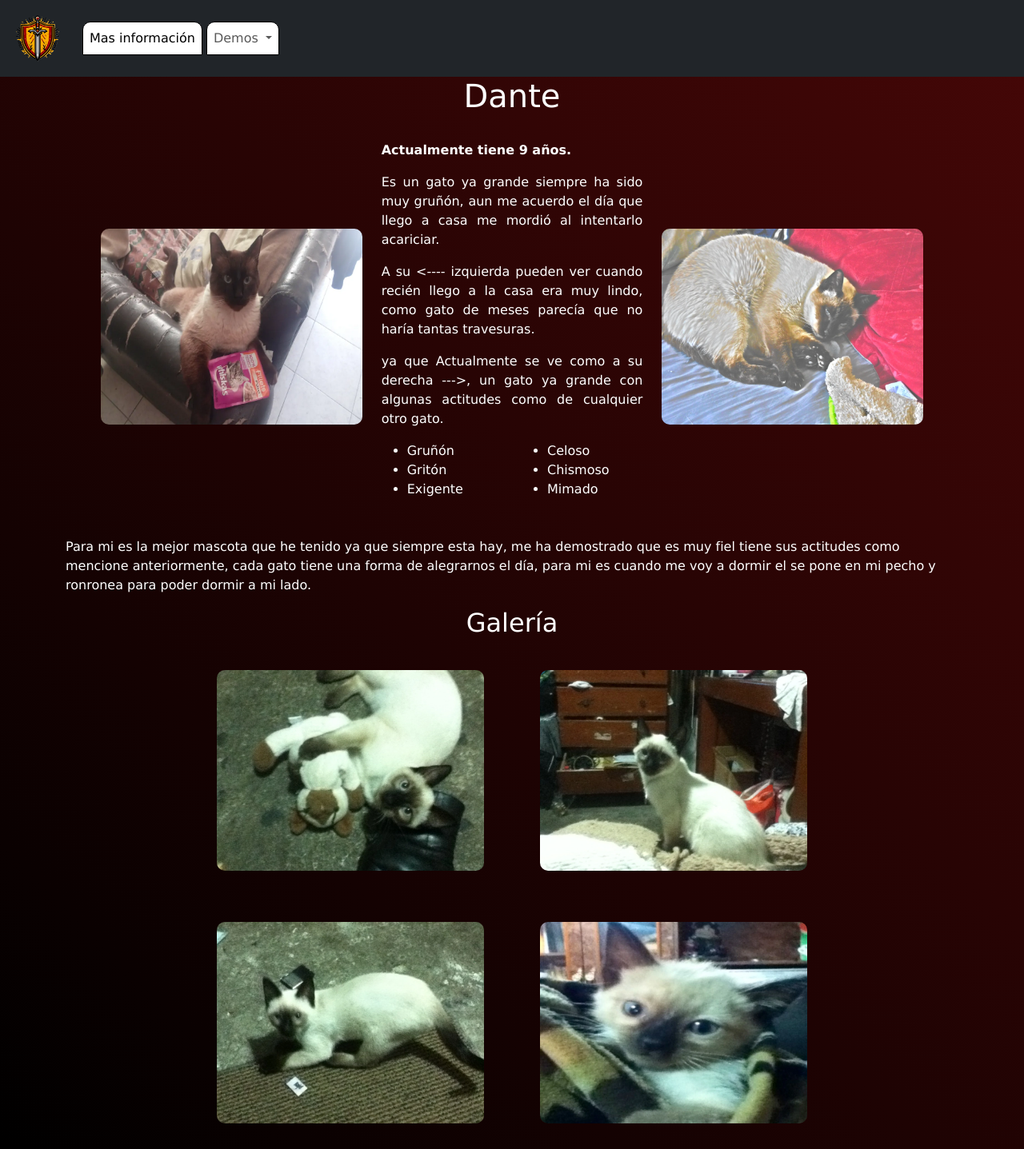
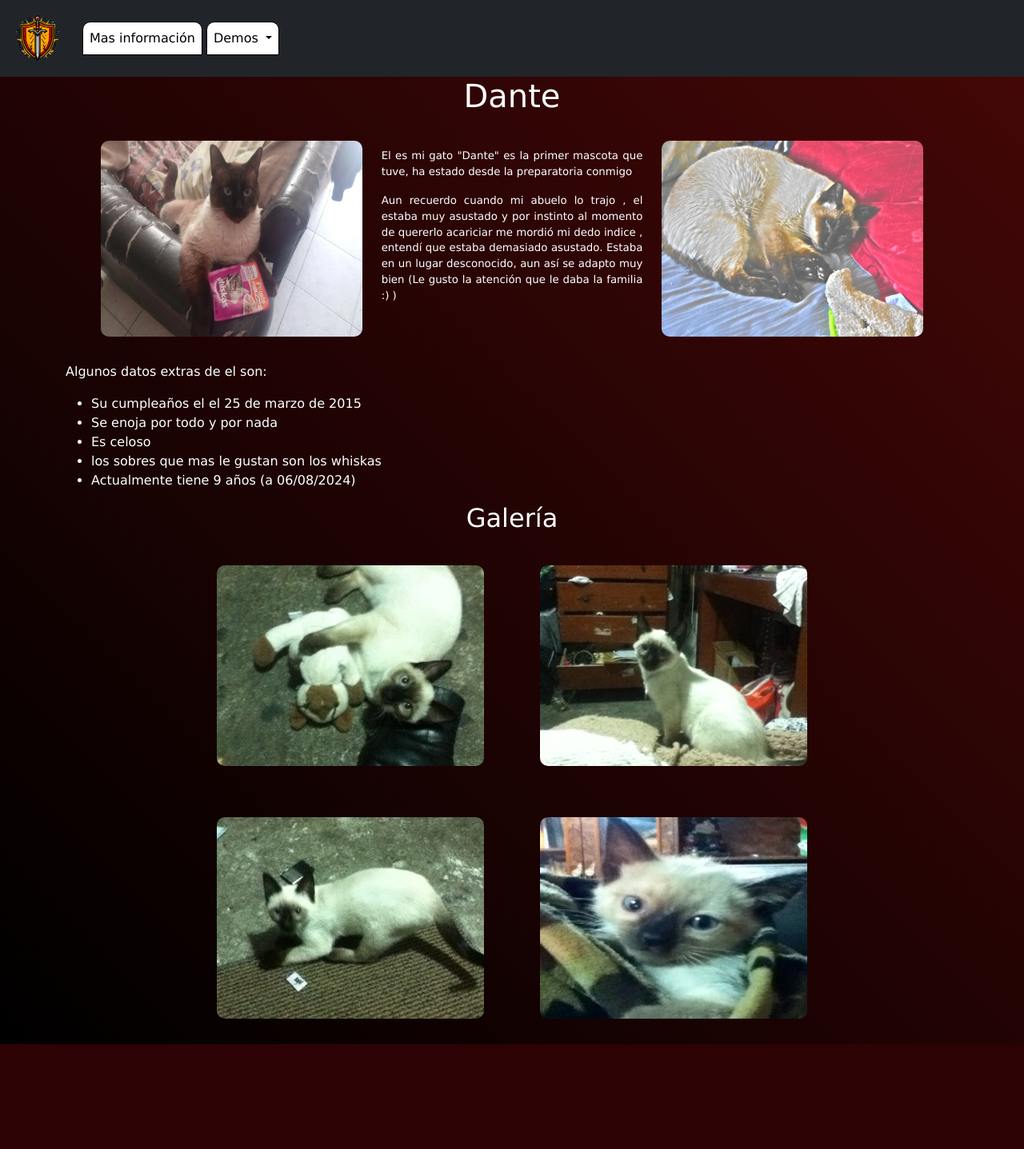
Before and after one commit to Mixcoatl120/CV_en_linea, a Flask app: page /Demo_homenaje in a window 1280 px wide. Shown: the whole page at 80% size. After the commit the page ends 1306 px from the top, so only its background shows below. Run offline with Flask 3, Linux system fonts and the light colour scheme.

Commit message:
re-haciendo cv

```diff
--- a/Demos/templates/Demo_homenaje.html
+++ b/Demos/templates/Demo_homenaje.html
@@ -1,11 +1,9 @@
 {% extends 'Inicio.html' %}
 {% block title %}{{super()}} - Homenaje{% endblock %}
+{%block head%}
+<link rel="stylesheet" href="{{url_for('static',filename='css/Demo_homenaje.css')}}"><!--Estilos de Homenaje-->
+{%endblock%}
 {% block content %}
-<head>
-    <!--Estilos propios-->
-    <link rel="stylesheet" href="{{url_for('static',filename='css/Demo_homenaje.css')}}">
-  </head>
-  <body>
 <main class="main">
     <div class="container">
     <h1 id="title">Dante</h1>
@@ -14,35 +12,19 @@
                 <img id="image" src="{{url_for('static', filename='image/Dante/g1.webp')}}" loading="lazy">
             </div>
             <div class="col">
-                    <p class="info_dante"><strong>Actualmente tiene 9 años.</strong></p>
                 <p class="info_dante">
-                        Es un gato ya grande siempre ha sido muy gruñón, aun me acuerdo
-                        el día que llego a casa me mordió al intentarlo acariciar.
+                    El es mi gato "Dante" es la primer mascota que tuve, ha estado desde la preparatoria conmigo
+
                 </p>
                 <p class="info_dante">
-                        A su <---- izquierda pueden ver cuando recién llego a la casa era muy lindo,
-                        como gato de meses parecía que no haría tantas travesuras.
+                    Aun recuerdo cuando mi abuelo lo trajo , el estaba muy asustado y por instinto al momento de
+                    quererlo acariciar me mordió mi dedo indice , entendí que estaba demasiado asustado.
+                    Estaba en un lugar desconocido, aun así se adapto muy bien
+                    (Le gusto la atención que le daba la familia :) )
                 </p>
                 <p class="info_dante">
-                        ya que Actualmente se ve como a su derecha --->, un gato ya grande con algunas
-                        actitudes como de cualquier otro gato.
+
                 </p>
-                    <div class="row">
-                        <div class="info_dante col">
-                            <ul>
-                                <li>Gruñón</li>
-                                <li>Gritón </li>
-                                <li>Exigente</li>
-                            </ul>
-                        </div>
-                        <div class="info_dante col">
-                            <ul>
-                                <li>Celoso</li>
-                                <li>Chismoso</li>
-                                <li>Mimado</li>
-                            </ul>
-                        </div>
-                    </div>
             </div>
             <div class="img col" >
                 <img id="image" src="{{url_for('static',filename='image/Dante/g2.webp')}}" loading="lazy">
@@ -51,9 +33,15 @@
         <div class="row">
             <div>
                 <p>
-                        Para mi es la mejor mascota que he tenido ya que siempre esta hay, me ha demostrado que es muy fiel tiene sus actitudes como
-                        mencione anteriormente, cada gato tiene una forma de alegrarnos el día, para mi es cuando me voy a dormir el se pone en mi
-                        pecho y ronronea para poder dormir a mi lado.
+                    Algunos datos extras de el son:
+
+                    <ul>
+                        <li>Su cumpleaños el el 25 de marzo de 2015</li>
+                        <li>Se enoja por todo y por nada</li>
+                        <li>Es celoso</li>
+                        <li>los sobres que mas le gustan son los whiskas</li>
+                        <li>Actualmente tiene 9 años (a 06/08/2024)</li>
+                    </ul>
                 </p>
                 <h2>Galería</h2>
                 <section>
@@ -68,5 +56,4 @@
         </div>
     </div>
 </main>
-  <body>
 {% endblock%}
--- a/app.py
+++ b/app.py
@@ -3,14 +3,10 @@ from CV.cv_routes import *
 from info.info_routes import *
 from Demos.projectos_routes import *
 from dbmodel import *
-from dotenv import load_dotenv
-import os
-
-load_dotenv()
 
 app = Flask(__name__)
-app.config['SECRET_KEY'] = os.getenv('SECRET_KEY')
-app.config['SQLALCHEMY_DATABASE_URI'] = os.getenv('SQLALCHEMY_DATABASE_URI')
+app.config['SECRET_KEY'] = "Mixcoatl120"
+app.config['SQLALCHEMY_DATABASE_URI'] = "postgresql://postgres.bfmehanvxfbspoksbbai:Mixcoatl120.@aws-0-us-west-1.pooler.supabase.com/postgres"
 app.config['SQLALCHEMY_TRACK_MODIFICATIONS'] = False
 
 db.init_app(app)
--- a/requirements.txt
+++ b/requirements.txt
@@ -8,7 +8,6 @@ itsdangerous==2.1.2
 Jinja2==3.1.3
 MarkupSafe==2.1.5
 psycopg2-binary==2.9.9
-python-dotenv==1.0.1
 SQLAlchemy==2.0.32
 typing_extensions==4.12.2
 Werkzeug==3.0.1
--- a/static/css/Demo_homenaje.css
+++ b/static/css/Demo_homenaje.css
@@ -31,7 +31,7 @@ body{
 .info_dante{
     text-align: justify;
     display: flex;
-    font-size: medium;
+    font-size: smaller;
 }
 h2{
     text-align: center;
--- a/static/css/style.css
+++ b/static/css/style.css
@@ -12,22 +12,31 @@ nav {
 .nav-item .nav-link {
     left: 2rem;
     margin-left: 5px;
+    background-color: #fff;
 }
 .nav-link {
     border: 1px solid black;
     border-radius: 10px 10px 0px 0px;
     margin-left: 5px;
-    background-color:#fff;
+    color: #000;
 }
 .nav-link:hover {
     color:white;
     background-color:gray;
     border-color:black;
 }
+.nav-item .nav-link.active{
+    color: #000;
+}
+
 .image{
     width:70px;
     height:70px;
 }
+.image:active{
+    background-color: gray;
+}
 .image:hover{
     border: 5px solid #fff;
+    border-radius: 50%;
 }
--- a/templates/Inicio.html
+++ b/templates/Inicio.html
@@ -1,19 +1,23 @@
 <!DOCTYPE html>
 <html lang="es">
 <head>
-    <title>{%block title%}CV{% endblock %}</title>
     <meta charset="utf-8" />
     <meta name="viewport" content="width=device-width, initial-scale=1.0">
+    <!--Icono-->
+    <link rel="shortcut icon" href="{{url_for('static',filename='image/icon.ico')}}" />
+    <!--Titulo-->
+    <title>{%block title%}CV{% endblock %}</title>
     <!--Bootstrap-->
     <link href="https://cdn.jsdelivr.net/npm/bootstrap@5.3.3/dist/css/bootstrap.min.css" rel="stylesheet" integrity="sha384-QWTKZyjpPEjISv5WaRU9OFeRpok6YctnYmDr5pNlyT2bRjXh0JMhjY6hW+ALEwIH" crossorigin="anonymous">
     <script src="https://cdn.jsdelivr.net/npm/bootstrap@5.3.3/dist/js/bootstrap.bundle.min.js" integrity="sha384-YvpcrYf0tY3lHB60NNkmXc5s9fDVZLESaAA55NDzOxhy9GkcIdslK1eN7N6jIeHz" crossorigin="anonymous"></script>
     <!--Estilos propios-->
+    <link rel="stylesheet" type="text/css" href="{{url_for('static',filename='css/style.css')}}">
+    <!--estilos de las extenciones de pagina-->
     {%block head%}{%endblock%}
-    <link rel="shortcut icon" href="{{url_for('static',filename='image/icon.ico')}}" />    <link rel="stylesheet" type="text/css" href="{{url_for('static',filename='css/style.css')}}">
 </head>
 <body>
     <header>
-        <nav class="navbar bg-dark fixed-top navbar-expand-lg">
+        <nav class="navbar navbar-dark bg-dark fixed-top navbar-expand-lg">
             <div class="container-fluid">
                 <a class="navbar-brand" href="{{url_for('home.Home')}}">
                     <img class="image" src="{{url_for('static',filename='image/escudoy espada.png')}}"/>
```
Lines whose indentation alone changed are shown as unchanged.
